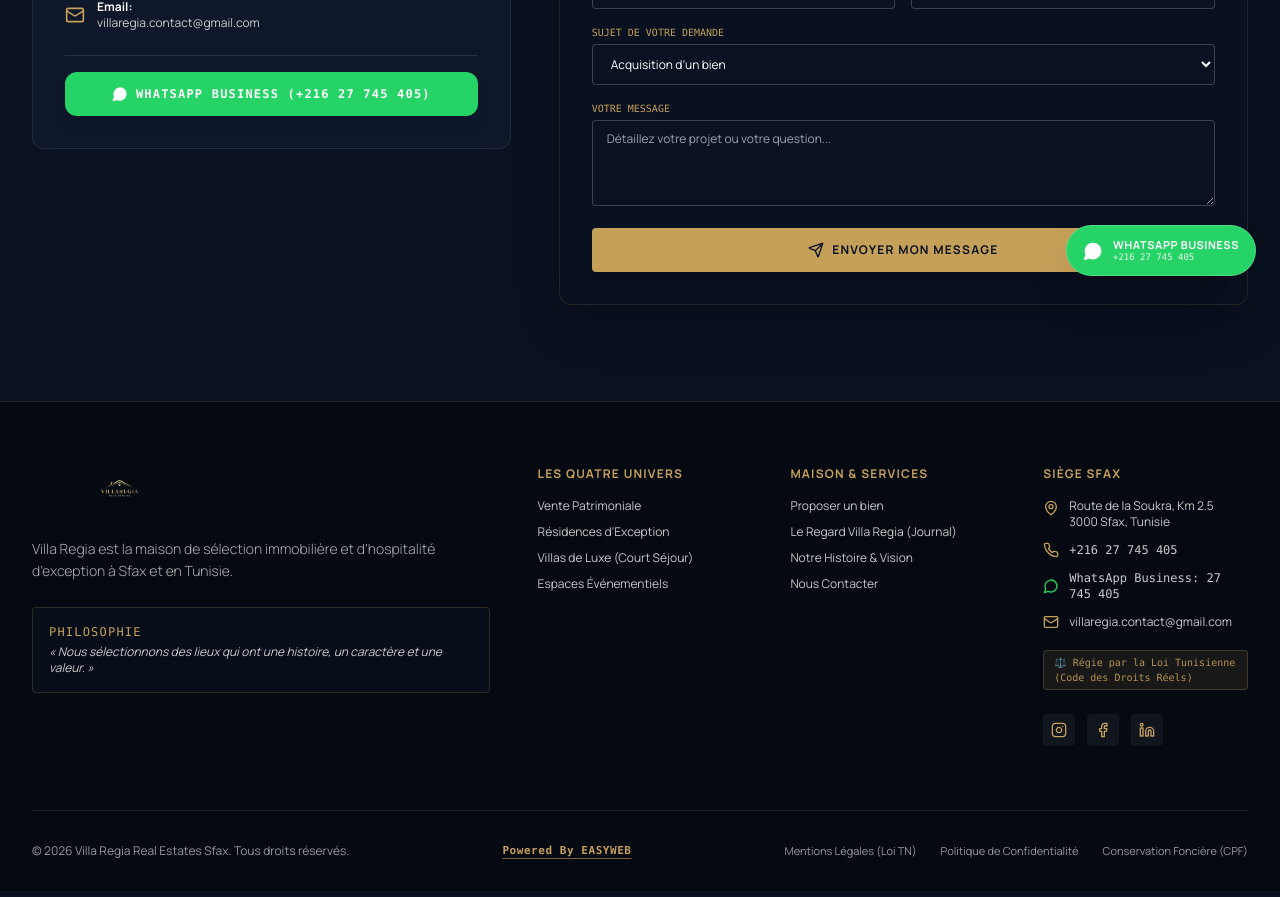
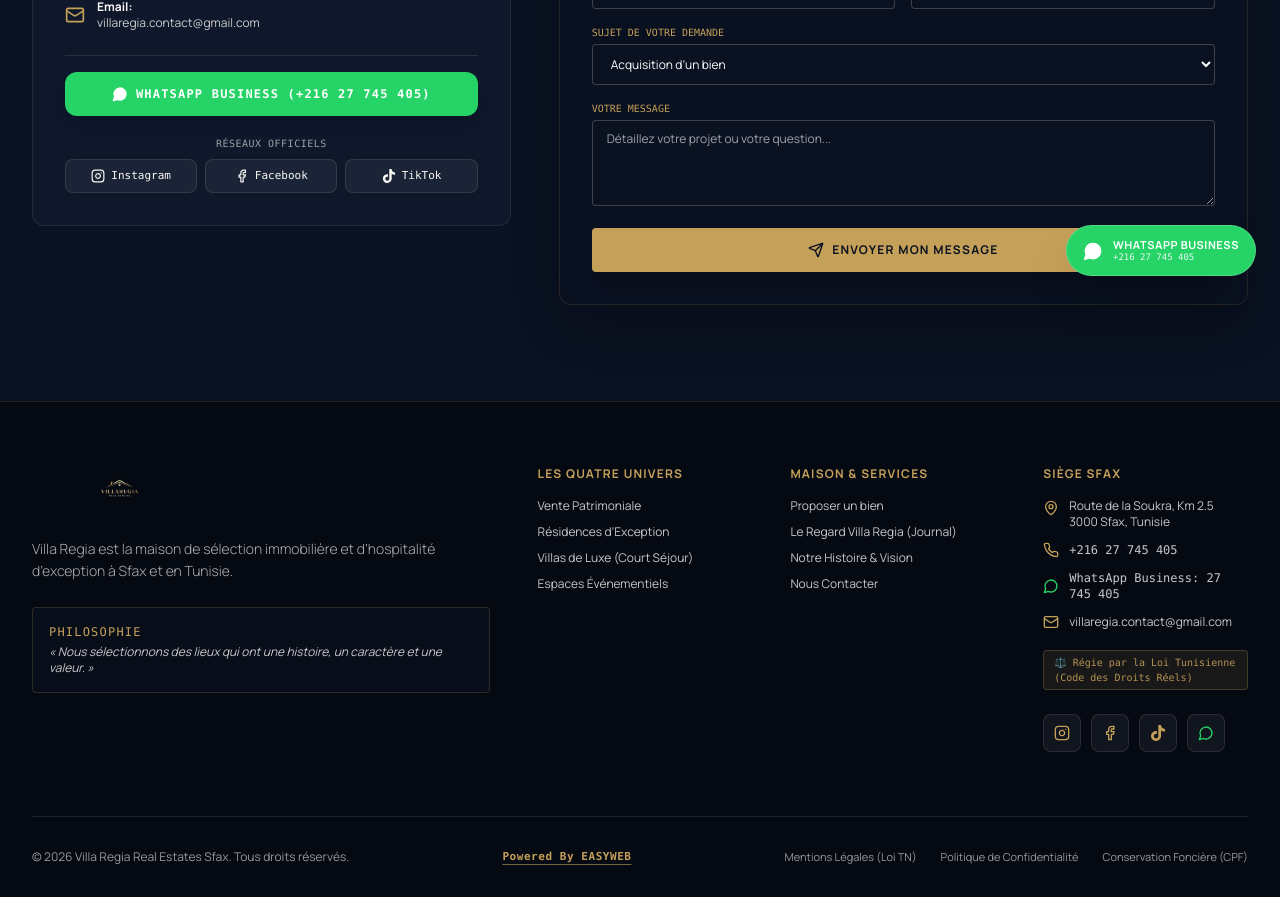
Before and after one commit to villaregiacontact-code/Villaregia, a Next.js app: page /contact in a window 1280 px wide. Shown: the part 500-1397 px from the top of the page. Built offline with nearby package versions, Linux system fonts and the light colour scheme.

Commit message:
feat(social): add TikTok, Instagram, and Facebook links across footer, mobile menu, and contact page

```diff
--- a/src/app/contact/page.tsx
+++ b/src/app/contact/page.tsx
@@ -2,7 +2,7 @@
 
 import React, { useState } from 'react';
 import { useLanguage } from '@/context/LanguageContext';
-import { MapPin, Phone, Mail, MessageCircle, Send, Check } from 'lucide-react';
+import { MapPin, Phone, Mail, MessageCircle, Send, Check, Instagram, Facebook } from 'lucide-react';
 
 export default function ContactPage() {
   const { t } = useLanguage();
@@ -88,7 +88,7 @@
                 </div>
               </div>
 
-              <div className="pt-4 border-t border-white/10">
+              <div className="pt-4 border-t border-white/10 space-y-3">
                 <a
                   href="https://wa.me/21627745405?text=Bonjour%20Villa%20Regia%2C%20je%20souhaite%20%C3%A9changer%20avec%20un%20conseiller%20concernant%20vos%20services%20immobiliers."
                   target="_blank"
@@ -99,6 +99,47 @@
                   <MessageCircle className="w-4 h-4 fill-current" />
                   <span>WhatsApp Business (+216 27 745 405)</span>
                 </a>
+
+                {/* Official Social Media Channels */}
+                <div className="pt-2">
+                  <div className="text-[10px] font-mono uppercase tracking-wider text-brand-travertine/60 text-center mb-2">
+                    Réseaux Officiels
+                  </div>
+                  <div className="grid grid-cols-3 gap-2">
+                    <a
+                      href="https://www.instagram.com/villaregia_/?hl=fr"
+                      target="_blank"
+                      rel="noopener noreferrer"
+                      className="flex items-center justify-center gap-1.5 py-2 px-3 rounded-lg bg-white/5 hover:bg-gradient-to-tr hover:from-amber-600 hover:via-pink-600 hover:to-purple-600 text-brand-travertine hover:text-white border border-white/10 transition-all text-[11px]"
+                      title="Instagram @villaregia_"
+                    >
+                      <Instagram className="w-3.5 h-3.5" />
+                      <span className="font-mono">Instagram</span>
+                    </a>
+                    <a
+                      href="https://www.facebook.com/profile.php?id=61572363513663"
+                      target="_blank"
+                      rel="noopener noreferrer"
+                      className="flex items-center justify-center gap-1.5 py-2 px-3 rounded-lg bg-white/5 hover:bg-[#1877F2] text-brand-travertine hover:text-white border border-white/10 transition-all text-[11px]"
+                      title="Facebook Villa Regia"
+                    >
+                      <Facebook className="w-3.5 h-3.5" />
+                      <span className="font-mono">Facebook</span>
+                    </a>
+                    <a
+                      href="https://www.tiktok.com/@villaregia.tn"
+                      target="_blank"
+                      rel="noopener noreferrer"
+                      className="flex items-center justify-center gap-1.5 py-2 px-3 rounded-lg bg-white/5 hover:bg-black text-brand-travertine hover:text-white border border-white/10 transition-all text-[11px]"
+                      title="TikTok @villaregia.tn"
+                    >
+                      <svg className="w-3.5 h-3.5 fill-current" viewBox="0 0 24 24">
+                        <path d="M12.525.02c1.31-.02 2.61-.01 3.91-.02.08 1.53.63 3.09 1.75 4.17 1.12 1.11 2.7 1.62 4.24 1.79v4.03c-1.44-.05-2.89-.35-4.2-.97-.57-.26-1.1-.59-1.62-.93-.01 2.92.01 5.84-.02 8.75-.08 1.4-.54 2.79-1.35 3.94-1.31 1.92-3.58 3.17-5.91 3.21-1.43.08-2.86-.31-4.08-1.03-2.02-1.19-3.44-3.37-3.65-5.71-.02-.5-.03-1-.01-1.49.18-1.9 1.12-3.72 2.58-4.96 1.66-1.44 3.98-2.13 6.15-1.72.02 1.48-.04 2.96-.04 4.44-.99-.32-2.15-.23-3.02.37-.63.41-1.11 1.04-1.36 1.75-.21.51-.24 1.07-.14 1.61.24 1.64 1.82 3.02 3.5 2.87 1.12-.01 2.19-.66 2.77-1.61.19-.33.4-.67.41-1.06.1-1.79.06-3.57.07-5.36.01-4.03-.01-8.05.02-12.07z"/>
+                      </svg>
+                      <span className="font-mono">TikTok</span>
+                    </a>
+                  </div>
+                </div>
               </div>
             </div>
           </div>
--- a/src/components/layout/Footer.tsx
+++ b/src/components/layout/Footer.tsx
@@ -131,15 +131,44 @@
             </div>
 
             {/* Social Icons */}
-            <div className="flex items-center gap-3 pt-2">
-              <a href="#" className="p-2 rounded bg-white/5 text-brand-gold hover:bg-brand-gold hover:text-brand-navy transition-all">
+            <div className="flex items-center gap-2.5 pt-2">
+              <a
+                href="https://www.instagram.com/villaregia_/?hl=fr"
+                target="_blank"
+                rel="noopener noreferrer"
+                className="p-2.5 rounded-lg bg-white/5 text-brand-gold hover:bg-gradient-to-tr hover:from-amber-600 hover:via-pink-600 hover:to-purple-600 hover:text-white transition-all border border-white/10 hover:border-transparent group"
+                title="Suivez Villa Regia sur Instagram (@villaregia_)"
+              >
                 <Instagram className="w-4 h-4" />
               </a>
-              <a href="#" className="p-2 rounded bg-white/5 text-brand-gold hover:bg-brand-gold hover:text-brand-navy transition-all">
+              <a
+                href="https://www.facebook.com/profile.php?id=61572363513663"
+                target="_blank"
+                rel="noopener noreferrer"
+                className="p-2.5 rounded-lg bg-white/5 text-brand-gold hover:bg-[#1877F2] hover:text-white transition-all border border-white/10 hover:border-transparent group"
+                title="Suivez Villa Regia sur Facebook"
+              >
                 <Facebook className="w-4 h-4" />
               </a>
-              <a href="#" className="p-2 rounded bg-white/5 text-brand-gold hover:bg-brand-gold hover:text-brand-navy transition-all">
-                <Linkedin className="w-4 h-4" />
+              <a
+                href="https://www.tiktok.com/@villaregia.tn"
+                target="_blank"
+                rel="noopener noreferrer"
+                className="p-2.5 rounded-lg bg-white/5 text-brand-gold hover:bg-black hover:text-white transition-all border border-white/10 hover:border-transparent group"
+                title="Suivez Villa Regia sur TikTok (@villaregia.tn)"
+              >
+                <svg className="w-4 h-4 fill-current" viewBox="0 0 24 24">
+                  <path d="M12.525.02c1.31-.02 2.61-.01 3.91-.02.08 1.53.63 3.09 1.75 4.17 1.12 1.11 2.7 1.62 4.24 1.79v4.03c-1.44-.05-2.89-.35-4.2-.97-.57-.26-1.1-.59-1.62-.93-.01 2.92.01 5.84-.02 8.75-.08 1.4-.54 2.79-1.35 3.94-1.31 1.92-3.58 3.17-5.91 3.21-1.43.08-2.86-.31-4.08-1.03-2.02-1.19-3.44-3.37-3.65-5.71-.02-.5-.03-1-.01-1.49.18-1.9 1.12-3.72 2.58-4.96 1.66-1.44 3.98-2.13 6.15-1.72.02 1.48-.04 2.96-.04 4.44-.99-.32-2.15-.23-3.02.37-.63.41-1.11 1.04-1.36 1.75-.21.51-.24 1.07-.14 1.61.24 1.64 1.82 3.02 3.5 2.87 1.12-.01 2.19-.66 2.77-1.61.19-.33.4-.67.41-1.06.1-1.79.06-3.57.07-5.36.01-4.03-.01-8.05.02-12.07z"/>
+                </svg>
+              </a>
+              <a
+                href="https://wa.me/21627745405"
+                target="_blank"
+                rel="noopener noreferrer"
+                className="p-2.5 rounded-lg bg-white/5 text-[#25D366] hover:bg-[#25D366] hover:text-white transition-all border border-white/10 hover:border-transparent group"
+                title="WhatsApp Business Villa Regia (+216 27 745 405)"
+              >
+                <MessageCircle className="w-4 h-4" />
               </a>
             </div>
           </div>
--- a/src/components/layout/Navbar.tsx
+++ b/src/components/layout/Navbar.tsx
@@ -9,7 +9,7 @@
 import { useAuth } from '@/context/AuthContext';
 import { AuthModal } from '@/components/auth/AuthModal';
 import { ProfileModal } from '@/components/profile/ProfileModal';
-import { Heart, Globe, Menu, X, PlusCircle, ChevronDown, UserCheck, LogIn, User } from 'lucide-react';
+import { Heart, Globe, Menu, X, PlusCircle, ChevronDown, UserCheck, LogIn, User, Instagram, Facebook, MessageCircle } from 'lucide-react';
 import { motion, AnimatePresence } from 'framer-motion';
 
 export const Navbar: React.FC = () => {
@@ -220,10 +220,52 @@
                   <Link
                     href="/proposer-un-bien"
                     onClick={() => setMobileMenuOpen(false)}
-                    className="w-full text-center bg-brand-gold text-brand-navy py-3 rounded text-xs font-bold uppercase tracking-wider mt-2"
+                    className="w-full text-center bg-brand-gold text-brand-navy py-3 rounded text-xs font-bold uppercase tracking-wider mt-2 shadow"
                   >
                     {t('nav.submit_property')}
                   </Link>
+
+                  {/* Mobile Social Links */}
+                  <div className="flex items-center justify-center gap-3 pt-2">
+                    <a
+                      href="https://www.instagram.com/villaregia_/?hl=fr"
+                      target="_blank"
+                      rel="noopener noreferrer"
+                      className="p-2.5 rounded-lg bg-white/5 text-brand-gold hover:bg-gradient-to-tr hover:from-amber-600 hover:via-pink-600 hover:to-purple-600 hover:text-white transition-all border border-white/10"
+                      title="Instagram @villaregia_"
+                    >
+                      <Instagram className="w-4 h-4" />
+                    </a>
+                    <a
+                      href="https://www.facebook.com/profile.php?id=61572363513663"
+                      target="_blank"
+                      rel="noopener noreferrer"
+                      className="p-2.5 rounded-lg bg-white/5 text-brand-gold hover:bg-[#1877F2] hover:text-white transition-all border border-white/10"
+                      title="Facebook Villa Regia"
+                    >
+                      <Facebook className="w-4 h-4" />
+                    </a>
+                    <a
+                      href="https://www.tiktok.com/@villaregia.tn"
+                      target="_blank"
+                      rel="noopener noreferrer"
+                      className="p-2.5 rounded-lg bg-white/5 text-brand-gold hover:bg-black hover:text-white transition-all border border-white/10"
+                      title="TikTok @villaregia.tn"
+                    >
+                      <svg className="w-4 h-4 fill-current" viewBox="0 0 24 24">
+                        <path d="M12.525.02c1.31-.02 2.61-.01 3.91-.02.08 1.53.63 3.09 1.75 4.17 1.12 1.11 2.7 1.62 4.24 1.79v4.03c-1.44-.05-2.89-.35-4.2-.97-.57-.26-1.1-.59-1.62-.93-.01 2.92.01 5.84-.02 8.75-.08 1.4-.54 2.79-1.35 3.94-1.31 1.92-3.58 3.17-5.91 3.21-1.43.08-2.86-.31-4.08-1.03-2.02-1.19-3.44-3.37-3.65-5.71-.02-.5-.03-1-.01-1.49.18-1.9 1.12-3.72 2.58-4.96 1.66-1.44 3.98-2.13 6.15-1.72.02 1.48-.04 2.96-.04 4.44-.99-.32-2.15-.23-3.02.37-.63.41-1.11 1.04-1.36 1.75-.21.51-.24 1.07-.14 1.61.24 1.64 1.82 3.02 3.5 2.87 1.12-.01 2.19-.66 2.77-1.61.19-.33.4-.67.41-1.06.1-1.79.06-3.57.07-5.36.01-4.03-.01-8.05.02-12.07z"/>
+                      </svg>
+                    </a>
+                    <a
+                      href="https://wa.me/21627745405"
+                      target="_blank"
+                      rel="noopener noreferrer"
+                      className="p-2.5 rounded-lg bg-white/5 text-[#25D366] hover:bg-[#25D366] hover:text-white transition-all border border-white/10"
+                      title="WhatsApp Business (+216 27 745 405)"
+                    >
+                      <MessageCircle className="w-4 h-4" />
+                    </a>
+                  </div>
                 </div>
               </div>
             </motion.div>
```
